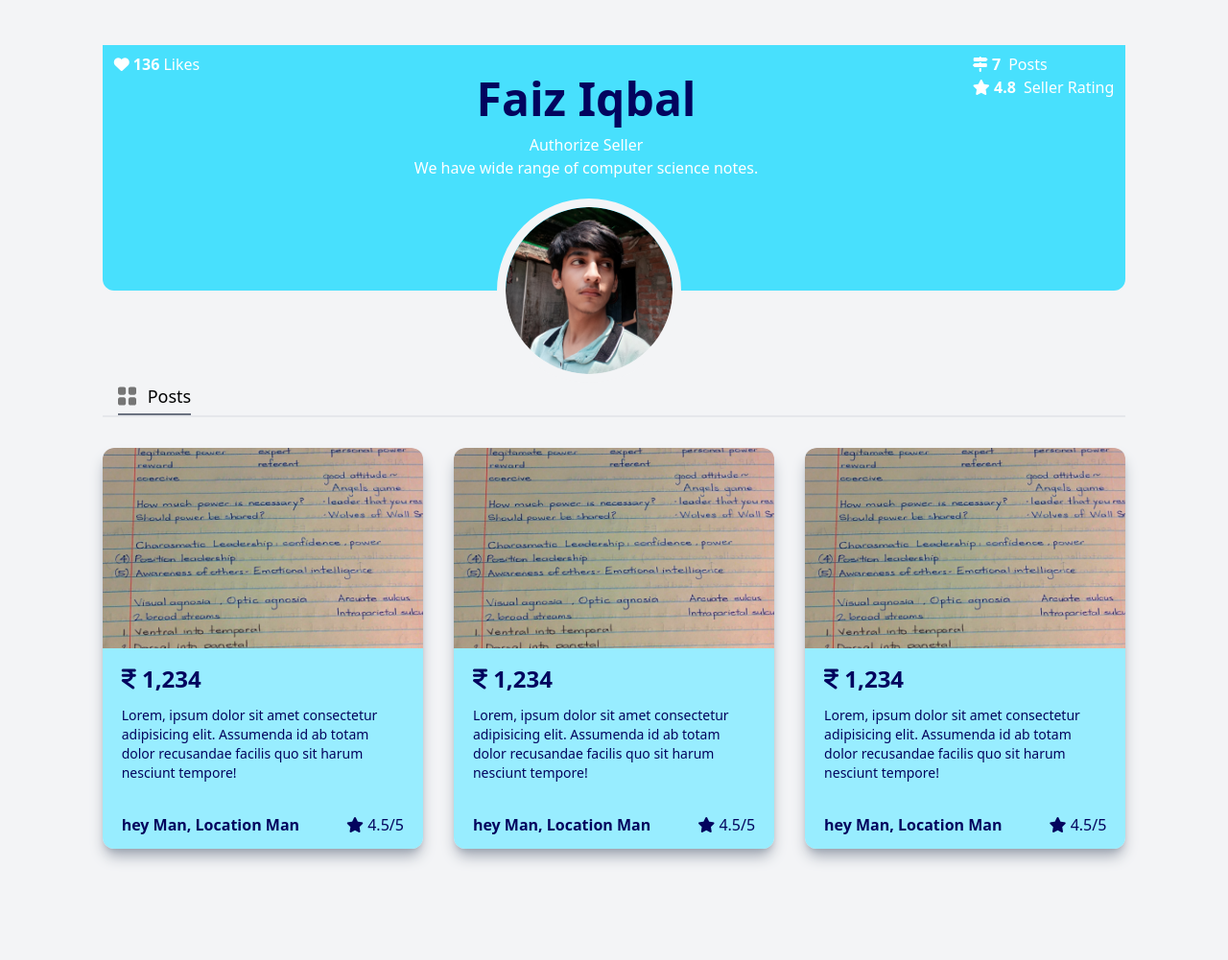
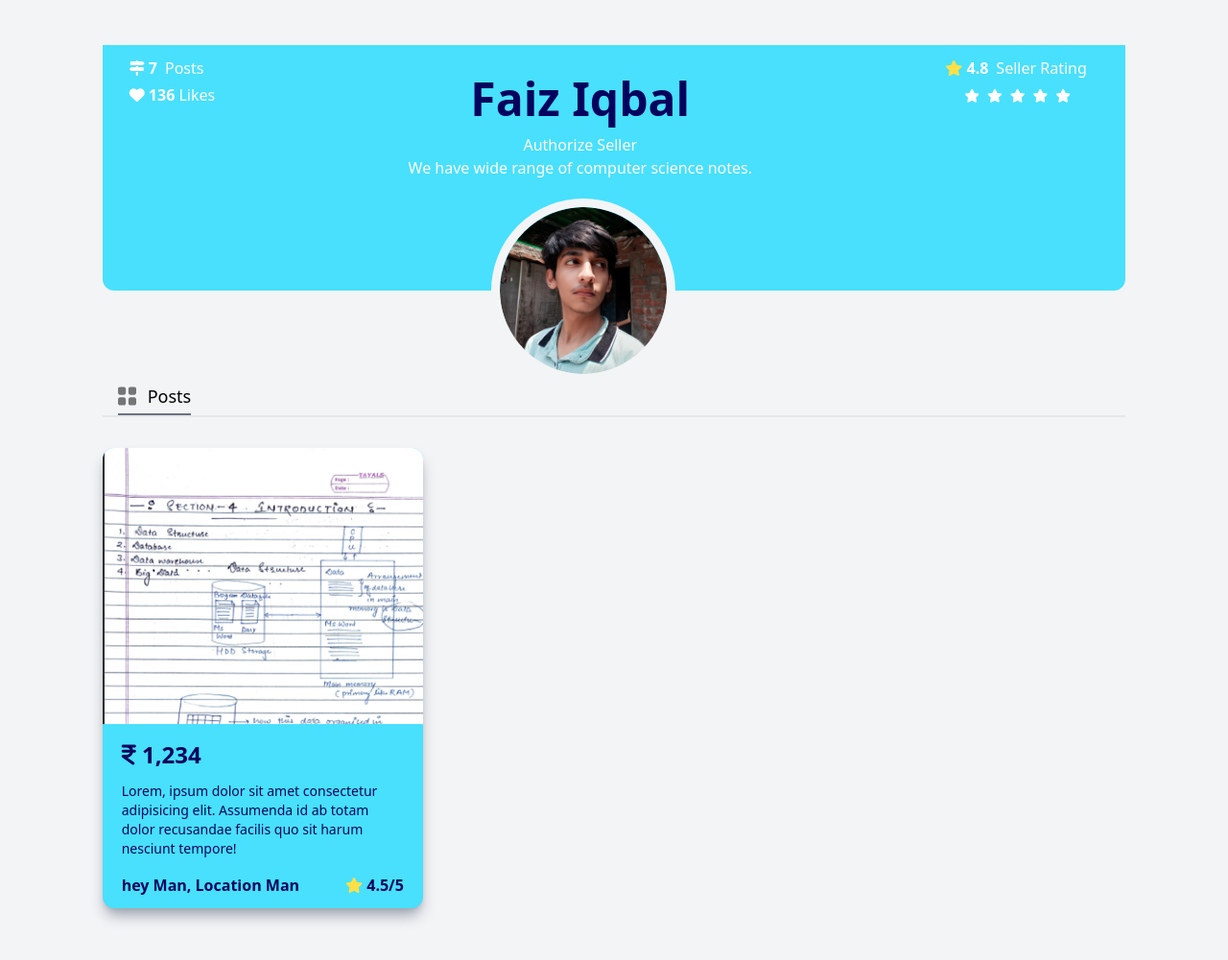
Before and after one commit to Vicky-Guptaa/Dbms-Project, a website built with Vite: page Seller Page/Index.html in a window 1280 px wide. Shown: the part 61-1062 px from the top of the page at 96% size. Built offline with nearby package versions, Linux system fonts and the light colour scheme.

Commit message:
desgin imp

```diff
--- a/Seller Page/Index.html
+++ b/Seller Page/Index.html
@@ -9,6 +9,7 @@
         integrity="sha512-9usAa10IRO0HhonpyAIVpjrylPvoDwiPUiKdWk5t3PyolY1cOd4DSE0Ga+ri4AuTroPR5aQvXU9xC6qOPnzFeg=="
         crossorigin="anonymous" referrerpolicy="no-referrer" />
     <link rel="stylesheet" href="/style/style.css">
+    <script src="/app.js" type="module"></script>
     <title>Seller Page</title>
 </head>
 
@@ -83,10 +84,12 @@
                 </div>
 
                 <!-- Info -->
-                <div class="flex justify-between sm:items-center">
+                <div class="flex justify-between sm:items-center mb-2">
 
-                    <!-- Rating Details -->
-                    <div class="rating ">
+                    <!-- Extra Info -->
+                    <div class="rating flex flex-col gap-1 mt-1 ml-4">
+                        <div><i class="fa-solid fa-signs-post"></i><span class="rate font-semibold pr-2"> 7</span>Posts
+                        </div>
                         <div class="likes"><i class="fa-solid fa-heart"></i> <span
                                 class="like-number font-semibold">136</span> Likes</div>
                     </div>
@@ -105,13 +108,26 @@
                     </div>
 
                     <!-- Rating Details -->
-                    <ul>
-                        <li><i class="fa-solid fa-signs-post"></i><span class="rate font-semibold pr-2"> 7</span>Posts
-                        </li>
-                        <li><i class="fa-solid fa-star"></i><span class="rate font-semibold pr-2"> 4.8</span>Seller
+                    <div class="mt-1 flex flex-col gap-1">
+
+                        <div><i class="fa-solid fa-star text-yellow-300"></i><span class="rate font-semibold pr-2">
+                                4.8</span>Seller
                             Rating
-                        </li>
-                    </ul>
+                        </div>
+                        <div class="rate-author w-44 ">
+                            <div class="ml-5 peer-first:bg-yellow-50 flex gap-2 items-center">
+                                <button class=""><i class="star star1 fa-solid fa-star text-sm hover:scale-125 duration-300 ease-in-out"></i>
+                                </button>
+                                <button class=""><i class="star star2 fa-solid fa-star text-sm hover:scale-125 duration-300 ease-in-out">
+                                    </i></button>
+                                <button class=""><i class="star star3 fa-solid fa-star text-sm hover:scale-125 duration-300 ease-in-out">
+                                    </i></button>
+                                <button class=""><i class="star star4 fa-solid fa-star text-sm hover:scale-125 duration-300 ease-in-out"></i></button>
+                                <button class=""><i class="star star5 fa-solid fa-star text-sm hover:scale-125 duration-300 ease-in-out">
+                                    </i></button>
+                            </div>
+                        </div>
+                    </div>
                 </div>
             </section>
 
@@ -126,44 +142,18 @@
                 <!-- Cards -->
                 <div class="cards grid grid-cols-3 gap-8 mt-8 md:grid-cols-2 sm:grid-cols-1">
 
-                    <div class="card flex flex-col rounded-xl shadow-lg shadow-gray-400 overflow-hidden">
-                        <img src="Images/Mask group.png" class="object-cover w-full h-[50%]" alt="">
-                        <div class="detail h-[50%] flex flex-col justify-between bg-primary-blue-light py-4 px-5 text-primary-blue-dark">
+                    <div
+                        class="card flex flex-col rounded-xl shadow-lg shadow-gray-400 overflow-hidden bg-primary-blue h-[30rem]">
+                        <img src="Images/image 1.png" class="object-cover w-full h-[60%] object-top"
+                            alt="book-img">
+                        <div class="detail h-[50%] flex flex-col justify-between  py-4 px-5 text-primary-blue-dark">
                             <h1 class="font-bold text-2xl"><i class="fa-solid fa-indian-rupee-sign"></i> 1,234</h1>
                             <p class="text-sm mt-3">Lorem, ipsum dolor sit amet consectetur adipisicing elit. Assumenda
                                 id ab totam dolor recusandae facilis quo sit harum nesciunt tempore!</p>
-                            <div class="flex justify-between mt-8 mb-2">
+                            <div class="flex justify-between mt-4 mb-2">
                                 <h3 class="font-semibold">hey Man, Location Man</h3>
-                                <div>
-                                    <i class="fa-solid fa-star"></i> 4.5/5
-                                </div>
-                            </div>
-                        </div>
-                    </div>
-                    <div class="card flex flex-col rounded-xl shadow-lg shadow-gray-400 overflow-hidden">
-                        <img src="Images/Mask group.png" class="object-cover w-full h-[50%]" alt="">
-                        <div class="detail h-[50%] flex flex-col justify-between bg-primary-blue-light py-4 px-5 text-primary-blue-dark">
-                            <h1 class="font-bold text-2xl"><i class="fa-solid fa-indian-rupee-sign"></i> 1,234</h1>
-                            <p class="text-sm mt-3">Lorem, ipsum dolor sit amet consectetur adipisicing elit. Assumenda
-                                id ab totam dolor recusandae facilis quo sit harum nesciunt tempore!</p>
-                            <div class="flex justify-between mt-8 mb-2">
-                                <h3 class="font-semibold">hey Man, Location Man</h3>
-                                <div>
-                                    <i class="fa-solid fa-star"></i> 4.5/5
-                                </div>
-                            </div>
-                        </div>
-                    </div>
-                    <div class="card flex flex-col rounded-xl shadow-lg shadow-gray-400 overflow-hidden">
-                        <img src="Images/Mask group.png" class="object-cover w-full h-[50%]" alt="">
-                        <div class="detail h-[50%] flex flex-col justify-between bg-primary-blue-light py-4 px-5 text-primary-blue-dark">
-                            <h1 class="font-bold text-2xl"><i class="fa-solid fa-indian-rupee-sign"></i> 1,234</h1>
-                            <p class="text-sm mt-3">Lorem, ipsum dolor sit amet consectetur adipisicing elit. Assumenda
-                                id ab totam dolor recusandae facilis quo sit harum nesciunt tempore!</p>
-                            <div class="flex justify-between mt-8 mb-2">
-                                <h3 class="font-semibold">hey Man, Location Man</h3>
-                                <div>
-                                    <i class="fa-solid fa-star"></i> 4.5/5
+                                <div class="font-semibold">
+                                    <i class="fa-solid fa-star text-yellow-300"></i> 4.5/5
                                 </div>
                             </div>
                         </div>
@@ -171,7 +161,7 @@
 
 
 
-                      </div>
+                </div>
             </section>
         </main>
     </div>
--- /dev/null
+++ b/Seller Page/app.js
@@ -0,0 +1,45 @@
+const stars = document.querySelectorAll(".star");
+let currRating = 0;
+console.log(stars);
+
+for (let iter = 0; iter < stars.length; iter++) {
+    stars[iter].starNumber = iter + 1;
+
+    ["mouseover", "mouseout", "click"].forEach(function (e) {
+        stars[iter].addEventListener(e, showRatings);
+    })
+}
+
+function showRatings(e) {
+    let type = e.type;
+    let starNumber = this.starNumber;
+    stars.forEach((elem, index) => {
+        if (type === "click") {
+            currRating = starNumber;
+            initializeStar(currRating);
+        }
+        if (type === "mouseover") {
+            if (index < starNumber) {
+                elem.classList.add("text-yellow-300");
+            }
+            else {
+                elem.classList.remove("text-yellow-300");
+            }
+        }
+        if (type === "mouseout") {
+            elem.classList.remove("text-yellow-300");
+        }
+
+    })
+}
+
+function initializeStar(currStar) {
+    for (let star = 0; star < 5; star++) {
+        if (currStar > star) {
+            stars[star].classList.add("text-yellow-400");
+        }
+        else {
+            stars[star].classList.remove("text-yellow-400");
+        }
+    }
+}
--- a/Seller Page/tailwind.config.js
+++ b/Seller Page/tailwind.config.js
@@ -1,5 +1,5 @@
 module.exports = {
-  content: ["*"],
+  content: ["*.*"],
   theme: {
     screens: {
       '2xl': { 'max': '1536px' },
--- /dev/null
+++ b/Seller Page/vite.config.js
@@ -0,0 +1,6 @@
+// vite.config.js
+import { defineConfig } from 'vite'
+
+export default defineConfig({
+    base: '',
+})
```
Also changed, not shown: Seller Page/dist/assets/Mask group.ffc8a4e9.png (deleted), Seller Page/dist/assets/image 1.60806c25.png (added), Seller Page/dist/index.html, 6 other files.
